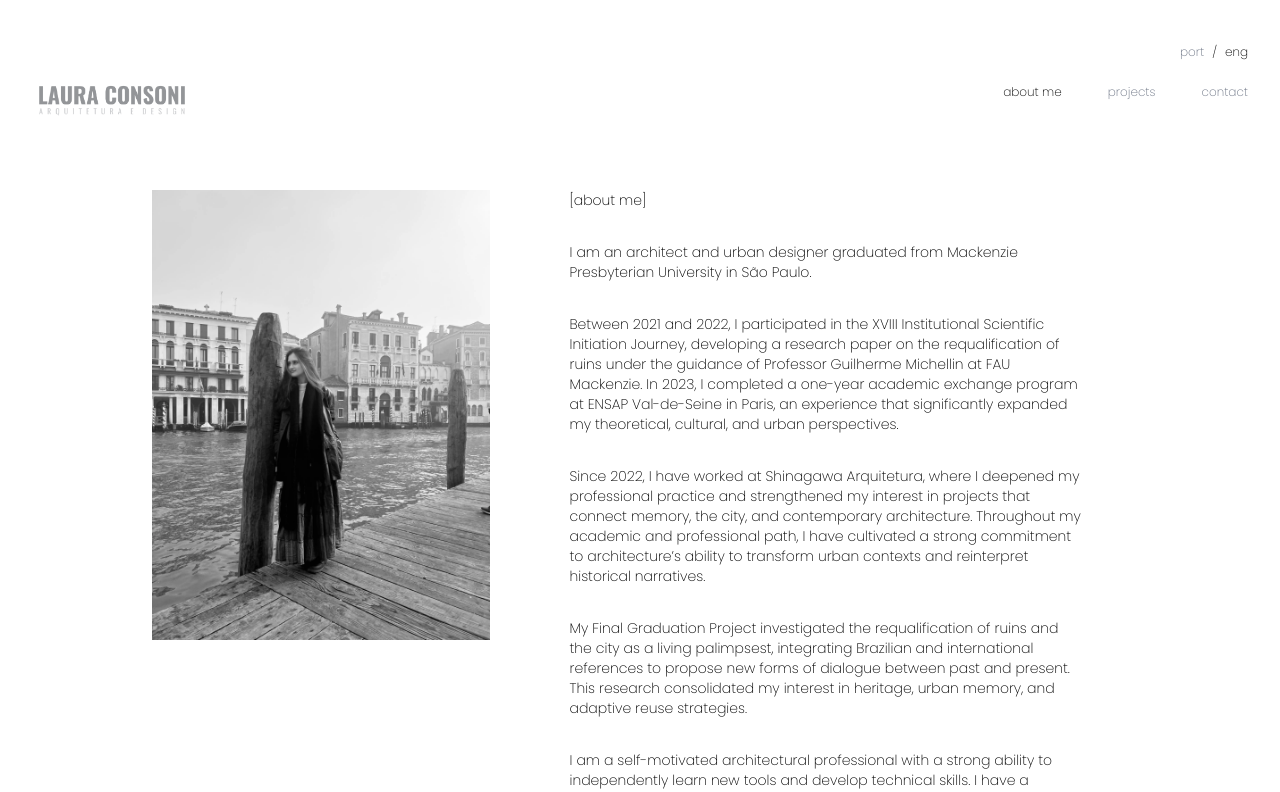
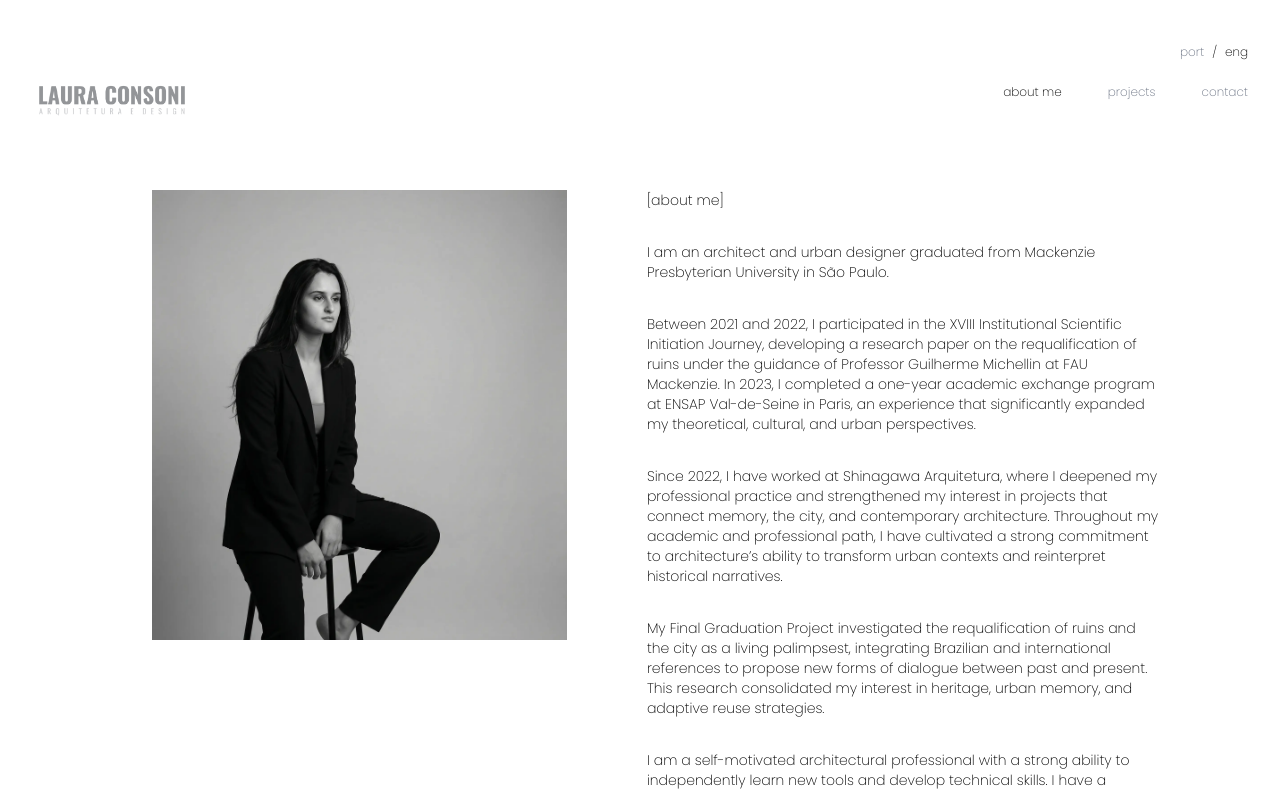
Before and after one commit to jmkenyon/laura-portfolio, a Next.js app: page /sobre-mim in a window 1280 px wide. Shown: the top 792 px of the page. Built offline with nearby package versions, Linux system fonts and the light colour scheme.

Commit message:
new about photo

```diff
--- a/app/layout.tsx
+++ b/app/layout.tsx
@@ -48,7 +48,7 @@ const brasilMetadata = {
     locale: "pt_BR",
     images: [
       {
-        url: "/laura-about.webp",
+        url: "/laura-about_2.webp",
         width: 1200,
         height: 630,
         alt: "Projeto de Arquitetura por Laura Consoni",
@@ -98,7 +98,7 @@ const englishMetadata = {
     locale: "en_GB",
     images: [
       {
-        url: "/laura-about.webp",
+        url: "/laura-about_2.webp",
         width: 1200,
         height: 630,
         alt: "Architecture project by Laura Consoni",
--- a/app/sobre-mim/page.tsx
+++ b/app/sobre-mim/page.tsx
@@ -16,7 +16,7 @@ const Page = () => {
       <Navbar />
       <div className="flex md:flex-row flex-col">
         <Image
-          src="/laura-about.webp"
+          src="/laura-about_2.webp"
           alt="Laura about photo"
           width={350}
           height={600}
```
Also changed, not shown: public/laura-about.webp (deleted), public/laura-about_2.webp (added).
